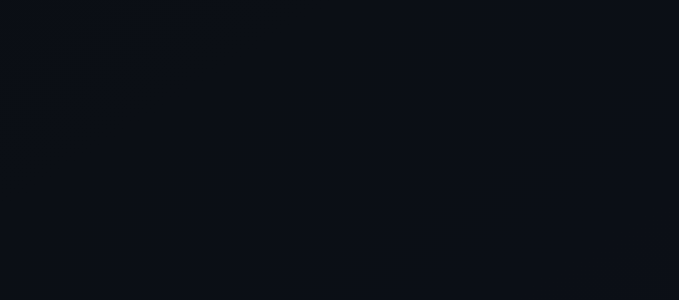
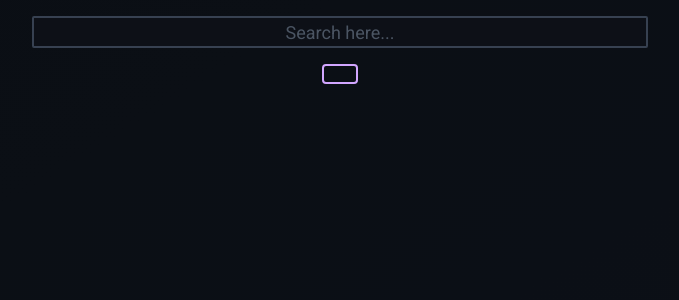
Before and after one commit to diegorezm/wallpapercl, a React (Vite) app: page / in a window 1280 px wide. Shown: the top 300 px of the page, without its empty margins (300-979 px from the left). Built offline with nearby package versions, Linux system fonts and the light colour scheme.

Commit message:
main component

```diff
--- a/src/App.tsx
+++ b/src/App.tsx
@@ -1,8 +1,16 @@
-function App() {
+import Grid from "./components/Grid";
+import Navbar from "./components/Navbar";
+import { useImages } from "./hooks/useImages";
+export default function App() {
+  const { imageQuery, setImageQuery } = useImages();
   return (
-    <div className="container">
-    </div>
+    <main className="w-full flex flex-col justify-center items-center p-2">
+      <section className="w-full">
+        <Navbar imageQuery={imageQuery} setImageQuery={setImageQuery} />
+      </section>
+      <section className="flex flex-col items-center justify-center m-2 border-2 border-[var(--pink-color)] rounded">
+        <Grid imageQuery={imageQuery} />
+      </section>
+    </main>
   );
 }
-
-export default App;
```
